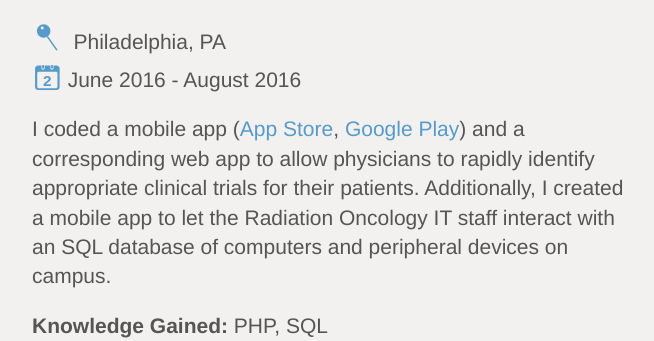
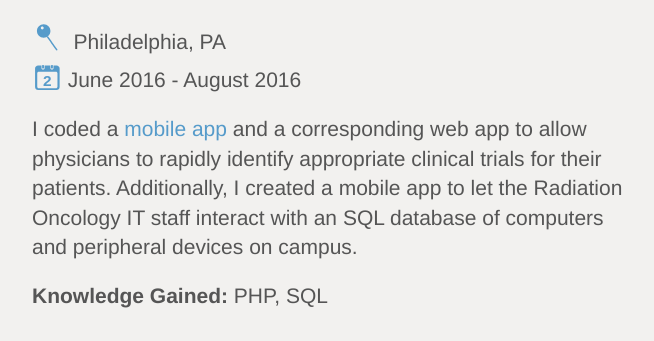
Before and after one commit to sflomenb/Website, a plain HTML site: page index.html in a window 1280 px wide. Shown: the part 1680-2021 px from the top of the page, without its empty margins (308-962 px from the left). Drawn offline with nearby package versions, Linux system fonts and the light colour scheme; a script that the page names is missing.

Commit message:
fix: remove broken Google Play link

```diff
--- a/index.html
+++ b/index.html
@@ -197,7 +197,7 @@
                   <text x="32px" y="74.896px" style="font-family:'Arial-BoldMT', 'Arial', sans-serif;font-weight:700;font-size:58.489px;">2</text>
                 </g>
               </svg>June 2016 - August 2016</p>
-              <p class="lead">I coded a mobile app (<a href="https://itunes.apple.com/us/app/clinical-trials-thomas-jefferson/id1147259251?mt=8">App Store</a>, <a href="https://play.google.com/store/apps/details?id=edu.jefferson.clinicaltrials">Google Play</a>) and a corresponding web app to allow physicians to rapidly identify appropriate clinical trials for their patients. Additionally, I created a mobile app to let the Radiation Oncology IT staff interact with an SQL database of computers and peripheral devices on campus.</p>
+              <p class="lead">I coded a <a href="https://itunes.apple.com/us/app/clinical-trials-thomas-jefferson/id1147259251?mt=8">mobile app</a> and a corresponding web app to allow physicians to rapidly identify appropriate clinical trials for their patients. Additionally, I created a mobile app to let the Radiation Oncology IT staff interact with an SQL database of computers and peripheral devices on campus.</p>
               <p class="lead"><b>Knowledge Gained: </b>PHP, SQL</p>
             </div>
           </div>
```
